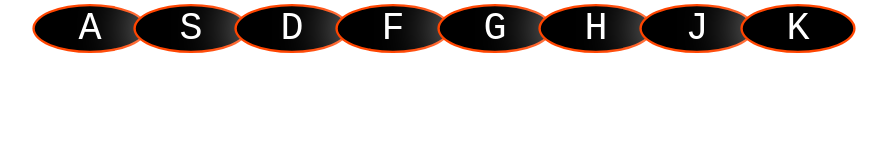
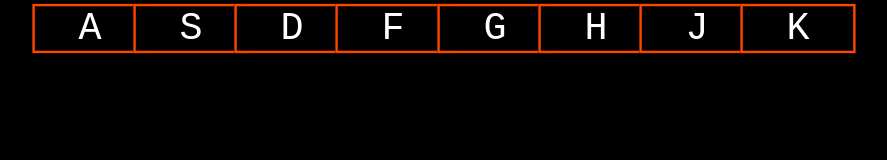
Before and after one commit to RuneKodehode/Drums, a plain HTML site: page index.html in a window 1280 px wide. Shown: the whole page, without its empty margins (140-1027 px from the left). Drawn offline with Linux system fonts and the light colour scheme.

Commit message:
removed shadows

```diff
--- a/styles.css
+++ b/styles.css
@@ -1,5 +1,5 @@
 body {
-  background-color: rgba(92, 147, 210, 0);
+  background-color: rgb(0, 0, 0);
 }
 kbd {
   font-size: 2rem;
@@ -15,7 +15,7 @@ kbd {
 .drum {
   border: 2px solid orangered;
   transition: all 0.08s ease-in-out;
-  border-radius: 100%;
+
   width: 8%;
   text-align: center;
   color: white;
@@ -24,6 +24,4 @@ kbd {
 
 .animation {
   transform: scale(1.2);
-
-  box-shadow: 0 0 50px #ffffff;
 }
```
